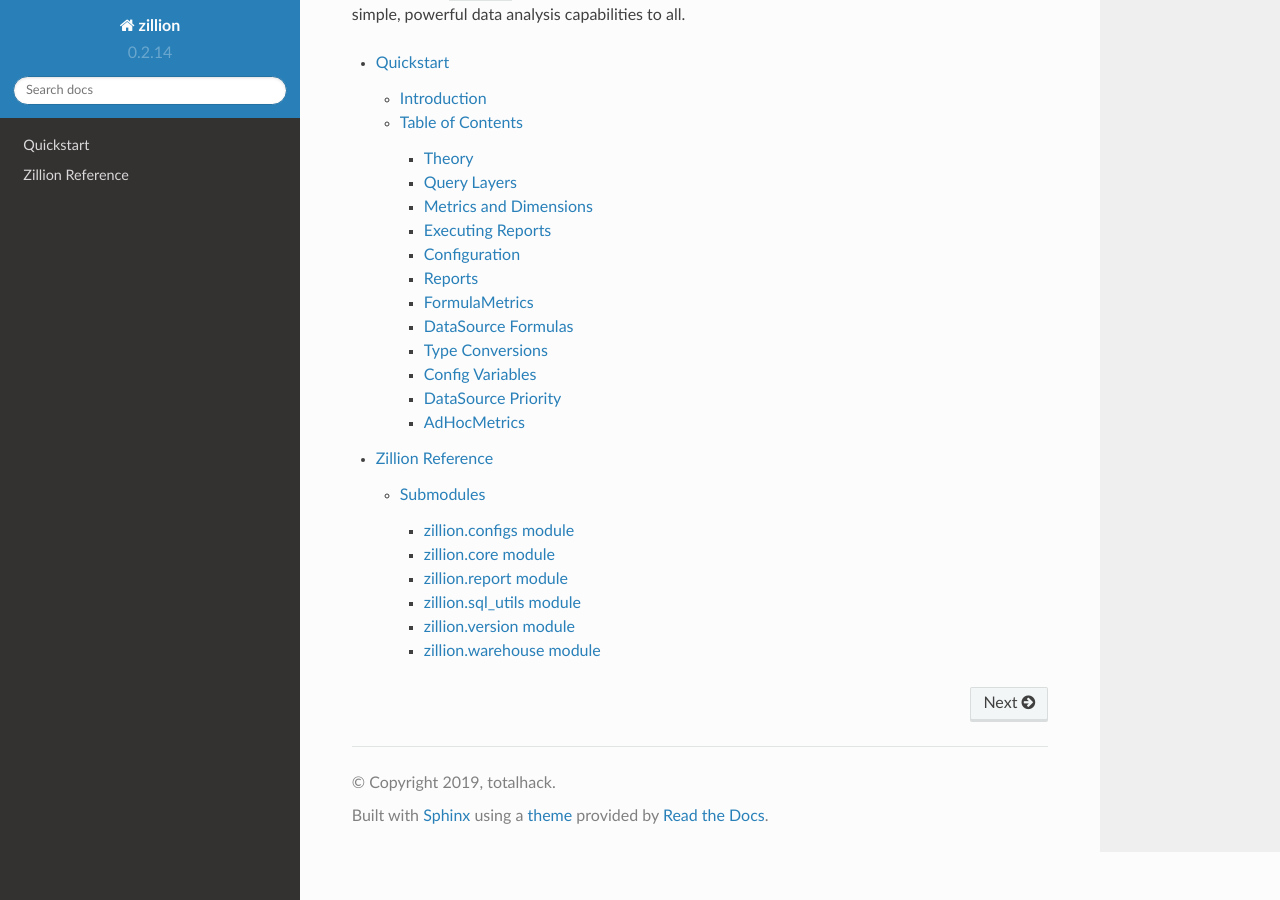
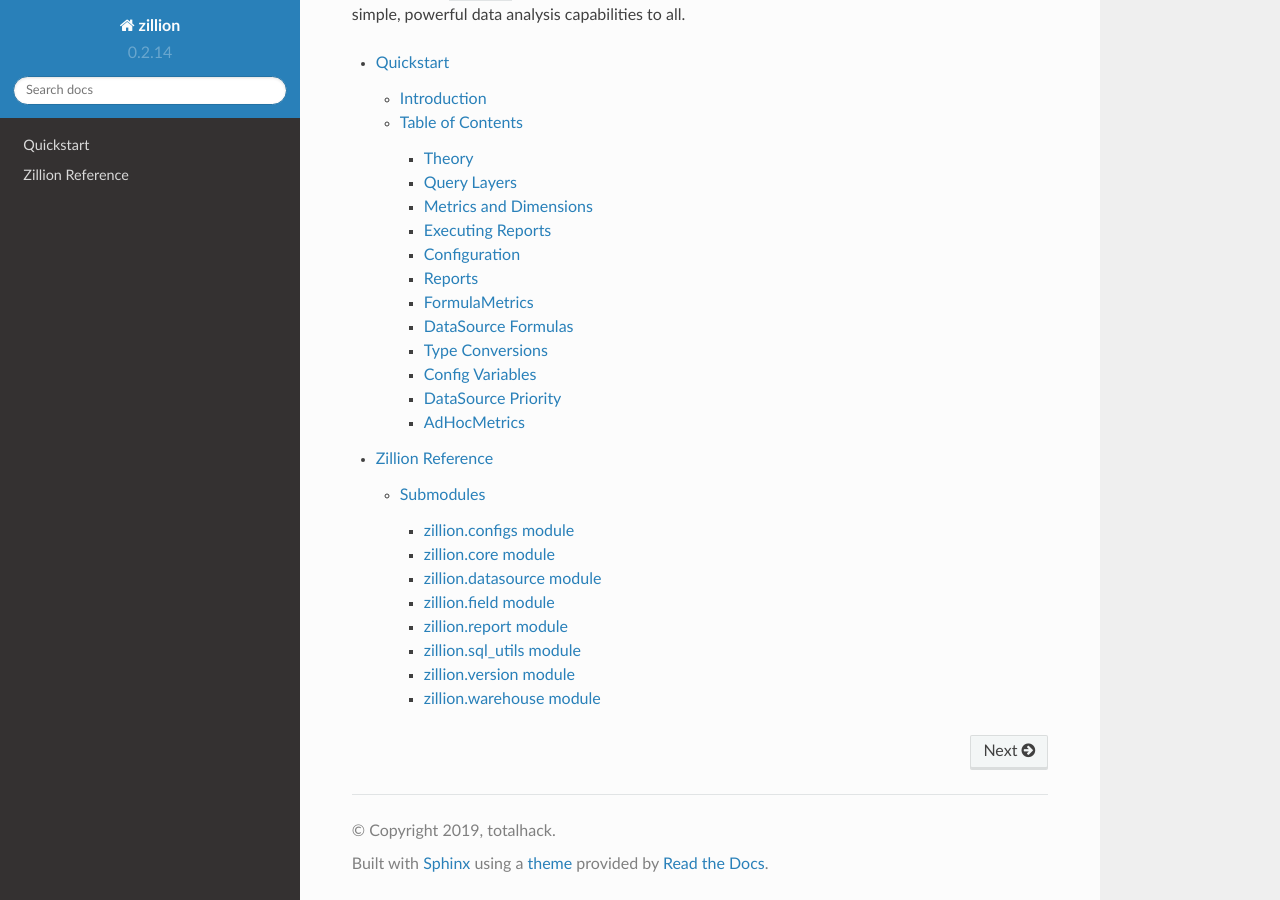
Before and after one commit to totalhack/zillion, a Sphinx documentation site: the page built from docs/source/index.rst, in a window 1280 px wide and 900 px high, scrolled down 689 px. Built offline with Sphinx 7.4.7 and the Read the Docs theme 2.0.0, drawn with Linux system fonts in a browser that asks for light colours.

Commit message:
more doc edits

```diff
--- /dev/null
+++ b/docs/source/_templates/breadcrumbs.html
@@ -0,0 +1,77 @@
+{# Support for Sphinx 1.3+ page_source_suffix, but don't break old builds. #}
+
+{% if page_source_suffix %}
+{% set suffix = page_source_suffix %}
+{% else %}
+{% set suffix = source_suffix %}
+{% endif %}
+
+{% if meta is defined and meta is not none %}
+{% set check_meta = True %}
+{% else %}
+{% set check_meta = False %}
+{% endif %}
+
+{% if check_meta and 'github_url' in meta %}
+{% set display_github = True %}
+{% endif %}
+
+{% if check_meta and 'bitbucket_url' in meta %}
+{% set display_bitbucket = True %}
+{% endif %}
+
+{% if check_meta and 'gitlab_url' in meta %}
+{% set display_gitlab = True %}
+{% endif %}
+
+<div role="navigation" aria-label="breadcrumbs navigation">
+
+  <ul class="wy-breadcrumbs">
+    {% block breadcrumbs %}
+      <li><a href="{{ pathto(master_doc) }}">{{ _('Docs') }}</a> &raquo;</li>
+        {% for doc in parents %}
+          <li><a href="{{ doc.link|e }}">{{ doc.title }}</a> &raquo;</li>
+        {% endfor %}
+      <li>{{ title }}</li>
+    {% endblock %}
+    {% block breadcrumbs_aside %}
+      <li class="wy-breadcrumbs-aside">
+        {% if hasdoc(pagename) %}
+          {% if display_github %}
+              <a href="https://github.com/totalhack/zillion" class="fa fa-github"> {{ _('Star on GitHub') }}</a>
+          {% elif display_bitbucket %}
+            {% if check_meta and 'bitbucket_url' in meta %}
+              <!-- User defined Bitbucket URL -->
+              <a href="{{ meta['bitbucket_url'] }}" class="fa fa-bitbucket"> {{ _('Edit on Bitbucket') }}</a>
+            {% else %}
+              <a href="https://bitbucket.org/{{ bitbucket_user }}/{{ bitbucket_repo }}/src/{{ bitbucket_version}}{{ conf_py_path }}{{ pagename }}{{ suffix }}?mode={{ theme_vcs_pageview_mode|default("view") }}" class="fa fa-bitbucket"> {{ _('Edit on Bitbucket') }}</a>
+            {% endif %}
+          {% elif display_gitlab %}
+            {% if check_meta and 'gitlab_url' in meta %}
+              <!-- User defined GitLab URL -->
+              <a href="{{ meta['gitlab_url'] }}" class="fa fa-gitlab"> {{ _('Edit on GitLab') }}</a>
+            {% else %}
+              <a href="https://{{ gitlab_host|default("gitlab.com") }}/{{ gitlab_user }}/{{ gitlab_repo }}/{{ theme_vcs_pageview_mode|default("blob") }}/{{ gitlab_version }}{{ conf_py_path }}{{ pagename }}{{ suffix }}" class="fa fa-gitlab"> {{ _('Edit on GitLab') }}</a>
+            {% endif %}
+          {% elif show_source and source_url_prefix %}
+            <a href="{{ source_url_prefix }}{{ pagename }}{{ suffix }}">{{ _('View page source') }}</a>
+          {% elif show_source and has_source and sourcename %}
+            <a href="{{ pathto('_sources/' + sourcename, true)|e }}" rel="nofollow"> {{ _('View page source') }}</a>
+          {% endif %}
+        {% endif %}
+      </li>
+    {% endblock %}
+  </ul>
+
+  {% if (theme_prev_next_buttons_location == 'top' or theme_prev_next_buttons_location == 'both') and (next or prev) %}
+  <div class="rst-breadcrumbs-buttons" role="navigation" aria-label="breadcrumb navigation">
+      {% if next %}
+        <a href="{{ next.link|e }}" class="btn btn-neutral float-right" title="{{ next.title|striptags|e }}" accesskey="n">Next <span class="fa fa-arrow-circle-right"></span></a>
+      {% endif %}
+      {% if prev %}
+        <a href="{{ prev.link|e }}" class="btn btn-neutral float-left" title="{{ prev.title|striptags|e }}" accesskey="p"><span class="fa fa-arrow-circle-left"></span> Previous</a>
+      {% endif %}
+  </div>
+  {% endif %}
+  <hr/>
+</div>
--- a/docs/source/zillion.rst
+++ b/docs/source/zillion.rst
@@ -13,6 +13,8 @@ Submodules
 
    zillion.configs
    zillion.core
+   zillion.datasource
+   zillion.field
    zillion.report
    zillion.sql_utils
    zillion.version
```
Also changed, not shown: docs/source/conf.py (+0 -23 lines), docs/source/zillion.datasource.rst (added, +7 -0 lines), docs/source/zillion.field.rst (added, +7 -0 lines).
